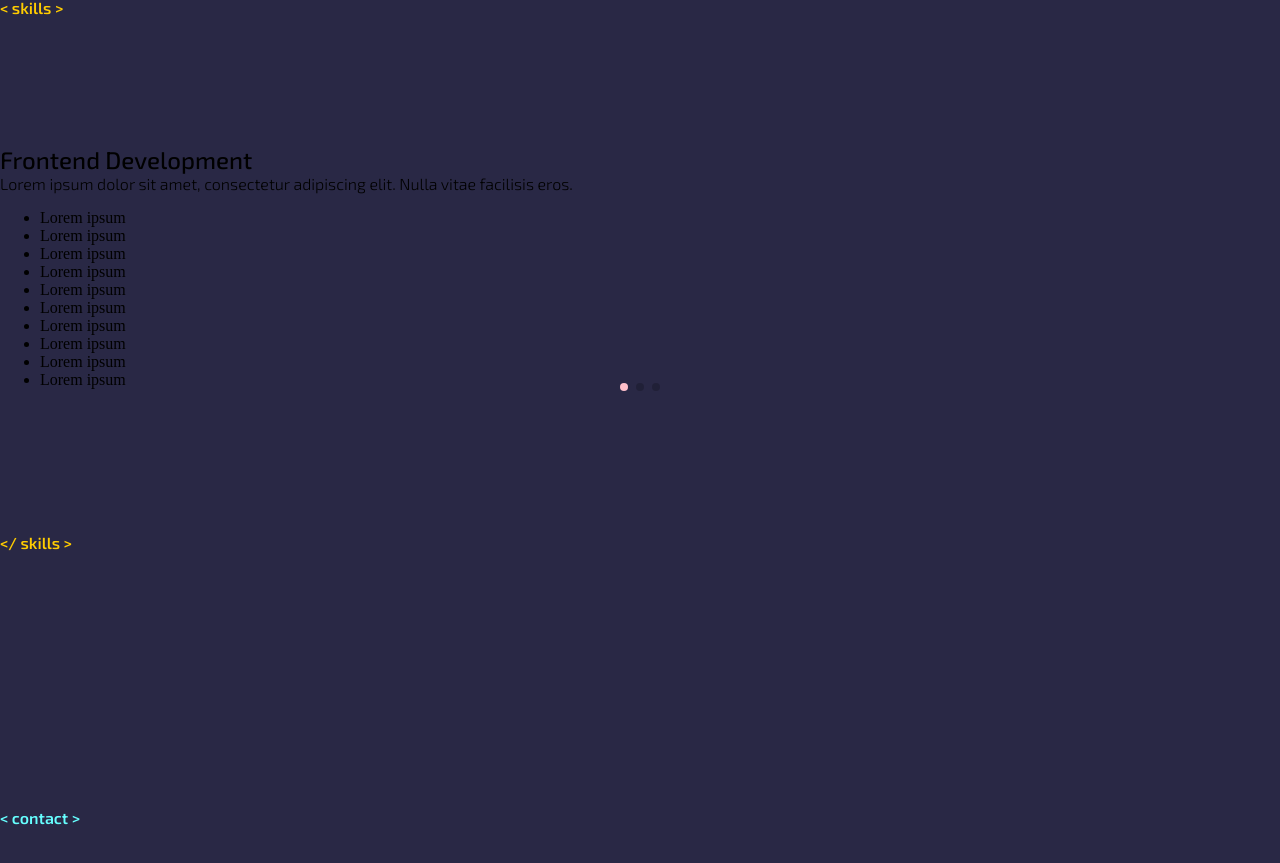
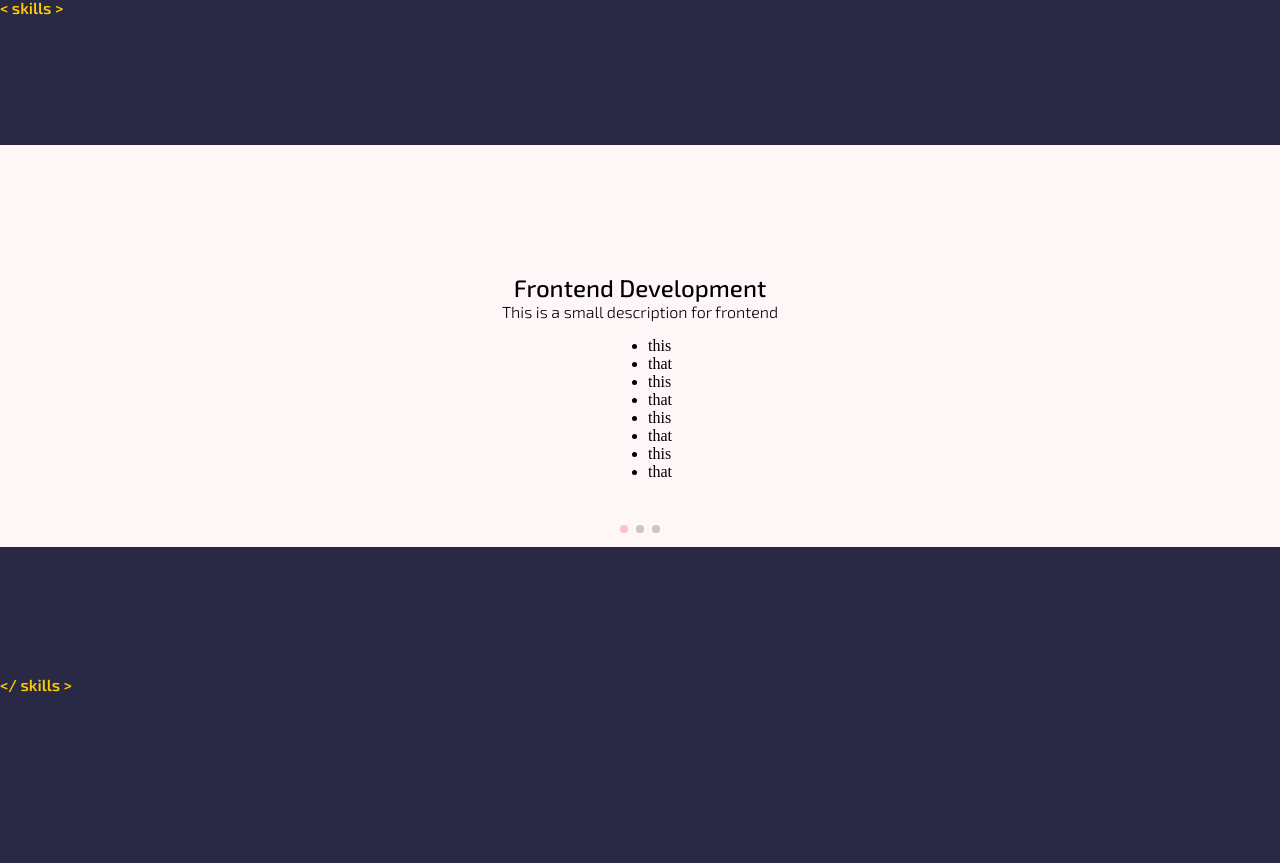
Before and after one commit to luanateixeira148/portfolio, a React (Create React App) app: page / in a window 1280 px wide. Shown: the part 3912-4775 px from the top of the page. Built offline with nearby package versions, Linux system fonts and the light colour scheme.

Commit message:
create skills array

```diff
--- a/src/components/Skills/Card.js
+++ b/src/components/Skills/Card.js
@@ -1,22 +1,17 @@
+import "./card.scss";
 
+function Card (props) {
 
-function Card () {
+  const skill = props.skill;
 
   return (
-    <div className="skillcard">
-      <h2>Frontend Development</h2>
-      <p>Lorem ipsum dolor sit amet, consectetur adipiscing elit. Nulla vitae facilisis eros.</p>
+    <div className="skill-card">
+      <h2>{skill.title}</h2>
+      <p>{skill.description}</p>
       <ul>
-        <li>Lorem ipsum</li>
-        <li>Lorem ipsum</li>
-        <li>Lorem ipsum</li>
-        <li>Lorem ipsum</li>
-        <li>Lorem ipsum</li>
-        <li>Lorem ipsum</li>
-        <li>Lorem ipsum</li>
-        <li>Lorem ipsum</li>
-        <li>Lorem ipsum</li>
-        <li>Lorem ipsum</li>
+        {skill.skills.map((item) => (
+          <li>{item}</li>
+        ))}
       </ul>
     </div>
   );
--- a/src/components/Skills/SkillsSwiper.js
+++ b/src/components/Skills/SkillsSwiper.js
@@ -4,7 +4,7 @@ import "swiper/css";
 import "swiper/css/pagination";
 import "./skills-swiper.scss";
 import SwiperCore, { Pagination } from 'swiper';
-
+import { skillsArray } from '../../data-files/skills-array';
 
 SwiperCore.use([Pagination]);
 
@@ -20,15 +20,15 @@ function SkillsSwiper () {
       }}
     >
 
+      {skillsArray.map((skill) => (
         <SwiperSlide>
-            <Card />
+
+          <Card
+            skill={skill}
+          />
+
         </SwiperSlide>
-          <SwiperSlide>
-            <Card />
-          </SwiperSlide>
-          <SwiperSlide>
-            <Card />
-          </SwiperSlide>
+      ))}
 
     </Swiper>
   );
--- a/src/components/Skills/card.scss
+++ b/src/components/Skills/card.scss
@@ -0,0 +1,10 @@
+@import '../../sassStyles/variables';
+@import '../../sassStyles/mixins';
+
+
+.skill-card {
+  @include flexCenter(column);
+  background-color: $light-coral;
+  padding: 10%;
+  padding-bottom: 50px;
+}
--- /dev/null
+++ b/src/data-files/skills-array.js
@@ -0,0 +1,35 @@
+export const skillsArray = [
+
+{
+
+  title: 'Frontend Development',
+  description: 'This is a small description for frontend',
+  skills: [
+    'this', 'that', 'this', 'that', 'this', 'that', 'this', 'that'
+  ]
+
+},
+
+{
+
+  title: 'Backend Development',
+  description: 'This is a small description for backend',
+  skills: [
+    'this', 'that', 'this', 'that', 'this', 'that', 'this', 'that'
+  ]
+
+},
+
+{
+
+  title: 'Design',
+  description: 'This is a small description for design',
+  skills: [
+    'this', 'that', 'this', 'that', 'this', 'that', 'this', 'that'
+  ]
+
+},
+
+];
+
+export default skillsArray;
```
Lines whose indentation alone changed are shown as unchanged.
